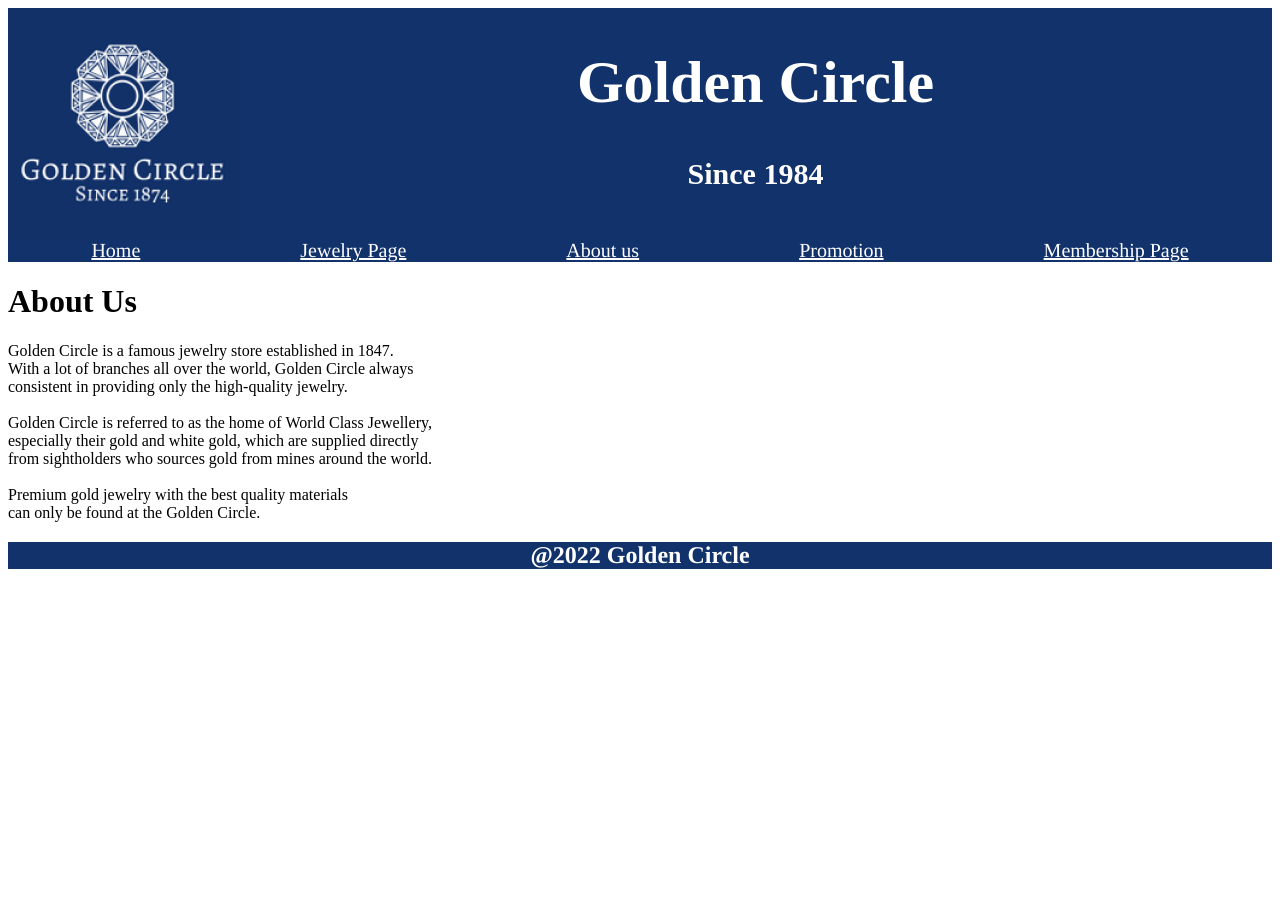
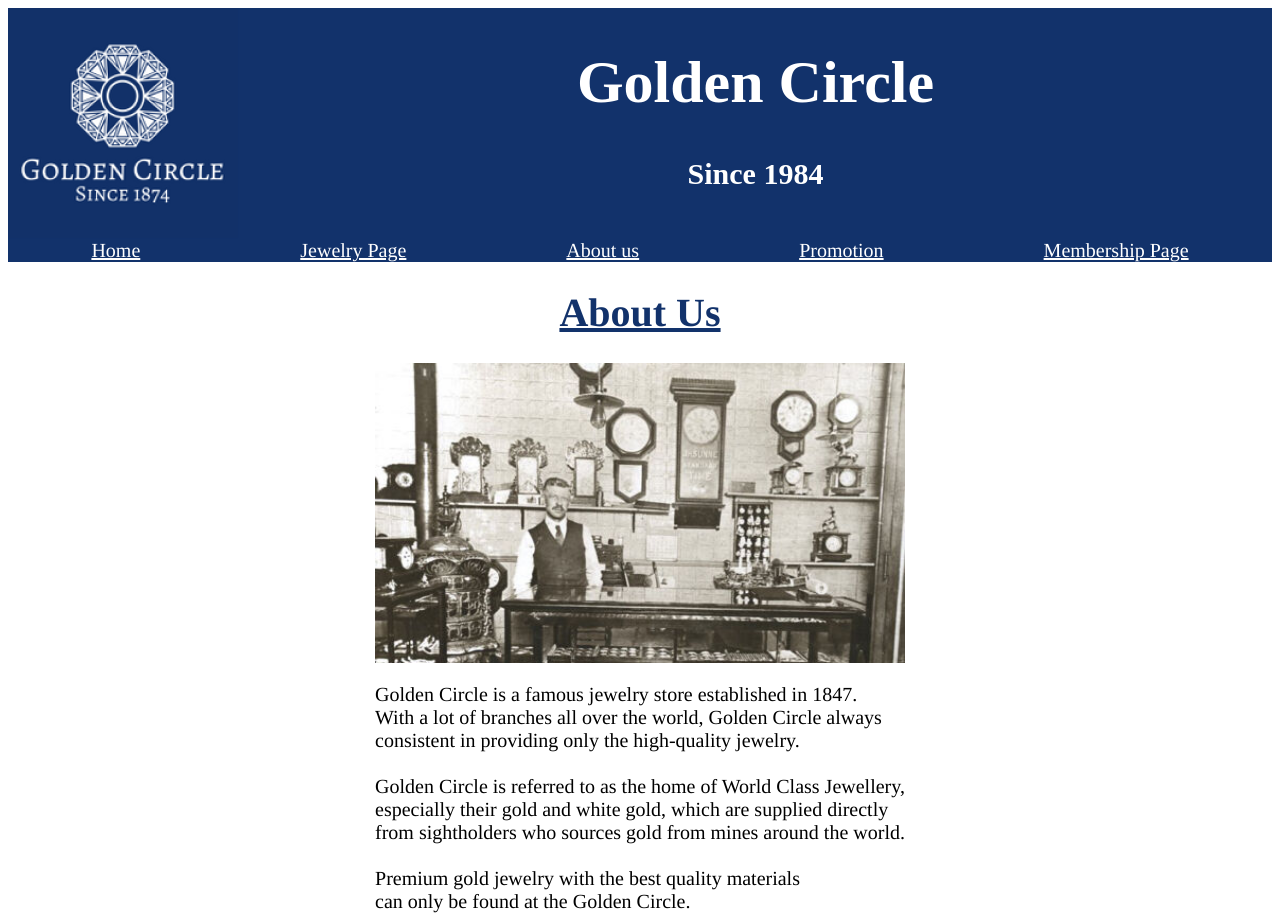
Before and after one commit to HerendraKurniawan/Tugas_HCI_kelompok, a plain HTML site: page AboutUs.html in a window 1280 px wide. Shown: the top 916 px of the page. Before the commit the page ends 800 px from the top, so only its background shows below. Drawn offline with Linux system fonts and the light colour scheme.

Commit message:
Update style.css

```diff
--- a/style.css
+++ b/style.css
@@ -80,3 +80,46 @@
     object-fit: contain;
     display: inline-block;
 }
+
+.about{
+    text-align: center;
+    display: block;
+    font-family: 'Alegreya SC', Times, serif;
+    color: #12326B;
+    font-size: 20px;
+    text-decoration: underline;
+}
+
+.aboutDesc{
+    font-family: 'Alegreya SC', Times, serif;
+    color: black;
+    font-size: 20px;
+    text-align: left;
+    display: flex;
+    flex-direction: column;
+    align-items: center;
+}
+
+.aboutPic{
+    background-image: url(./assets/toko.jpg);
+    width: 530px;
+    height: 300px;
+    background-size: cover;
+    margin-left:auto;
+    margin-right: auto;
+}
+
+.aboutPic:hover{
+    background-image: url(./assets/toko2.jpg);
+}
+
+.promo img{
+    max-width:100%;
+    max-height:100%;
+}
+
+.promoDown{
+    display: flex;
+	flex-direction: row;
+	align-items: center;
+}
```
